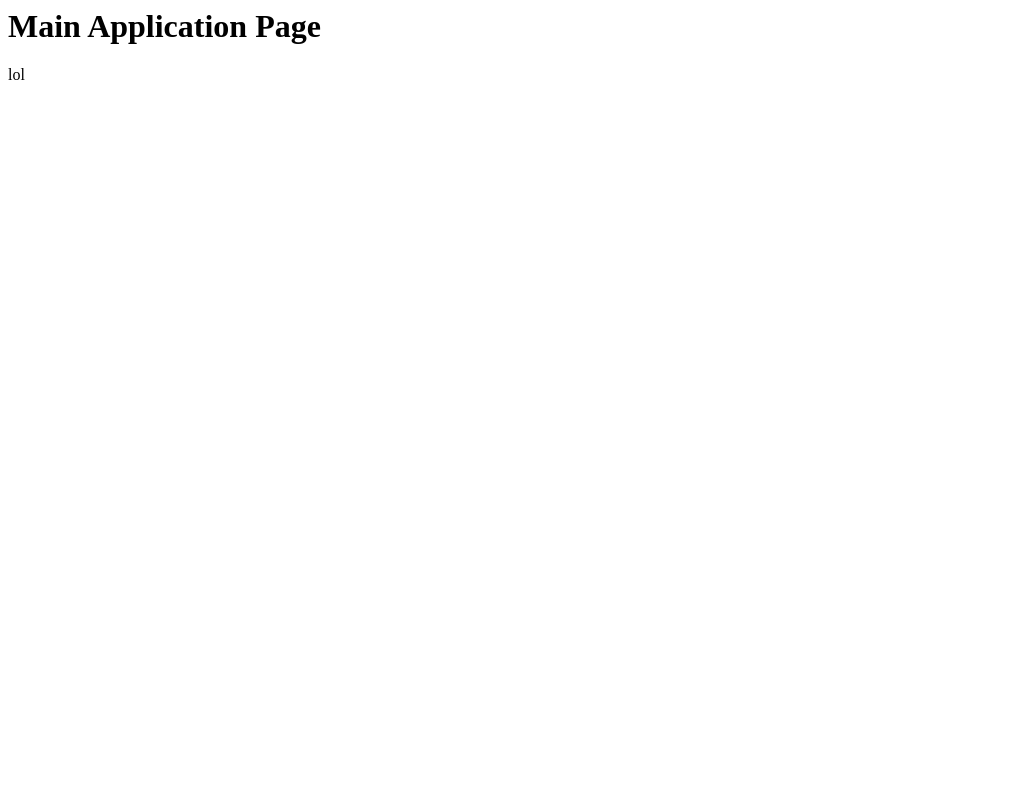
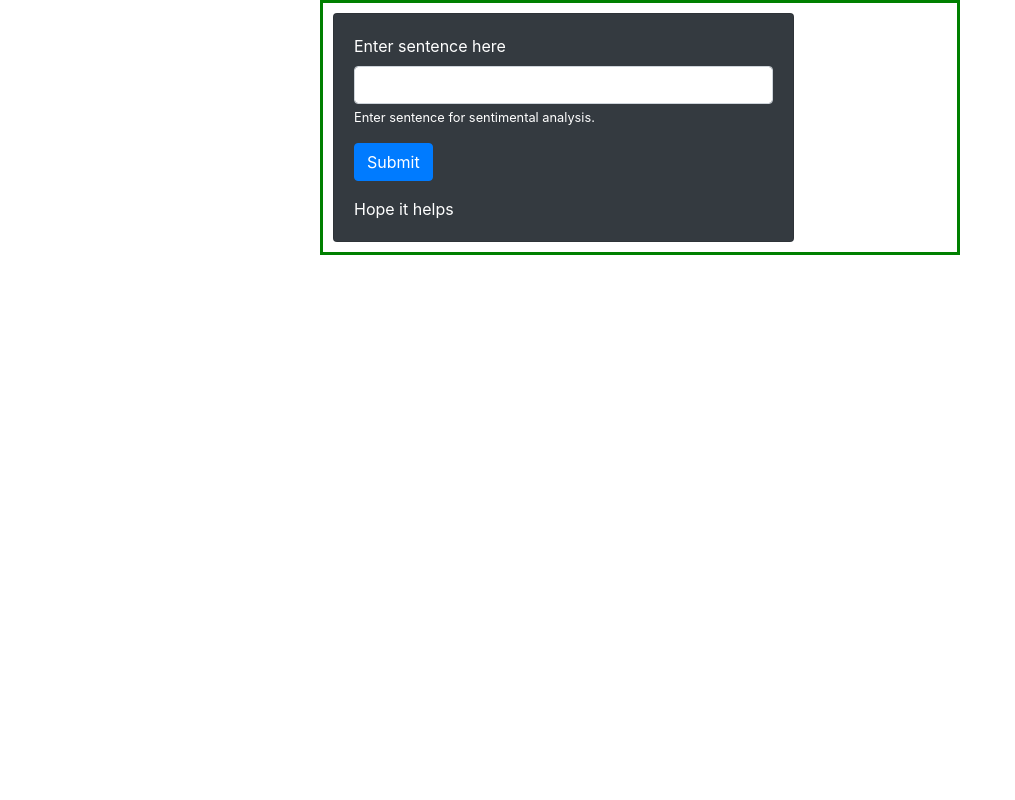
Before and after one commit to aditya0072001/Senti, a Flask app: page / in a window 1280 px wide. Shown: the whole page, without its empty margins (0-1015 px from the left). Run offline with Flask 2, Linux system fonts and the light colour scheme; some libraries are stand-ins or nearby versions.

Commit message:
basic layout ready

```diff
--- a/app.py
+++ b/app.py
@@ -4,7 +4,7 @@
 
 @app.route('/')
 def hello():
-    return render_template("index.html",content="lol")
+    return render_template("index.html")
 
 
 @app.route('/<name>')
--- /dev/null
+++ b/static/css/index.css
@@ -0,0 +1,9 @@
+body {
+    background-color: grey;
+  }
+.help{
+    margin: auto;
+    width: 50%;
+    border: 3px solid green;
+    padding: 10px;
+}
--- a/templates/index.html
+++ b/templates/index.html
@@ -1,9 +1,24 @@
 <html>
     <head>
-        <title>Home Page</title>
+        <title>Sentimental Analysis</title>
+        <link rel="stylesheet" href="{{ url_for('static', filename='css/index.css') }}">
+        <link rel="stylesheet" href="https://stackpath.bootstrapcdn.com/bootstrap/4.5.0/css/bootstrap.min.css" integrity="sha384-9aIt2nRpC12Uk9gS9baDl411NQApFmC26EwAOH8WgZl5MYYxFfc+NcPb1dKGj7Sk" crossorigin="anonymous">
     </head>
     <body>
-    <h1>Main Application Page</h1>
-    <p>{{content}}</p>
-    </body>
+    <div class="help">
+        <div class="card text-white bg-dark w-75" style="width: 20rem;">
+        <div class="card-body" >
+        <form>
+        <div class="form-group">
+            <label for="exampleInputEmail1">Enter sentence here</label>
+            <input type="text" class="form-control" id="exampleInputEmail1" aria-describedby="emailHelp">
+            <small id="emailHelp" class="form-text text-white">Enter sentence for sentimental analysis.</small>
+        </div>
+        <button type="submit" class="btn btn-primary">Submit</button>
+        </form>
+            <p class="card-text"> Hope it helps</p>
+        </div>
+        </div>
+    </div>
+</body>
 </html>
```
